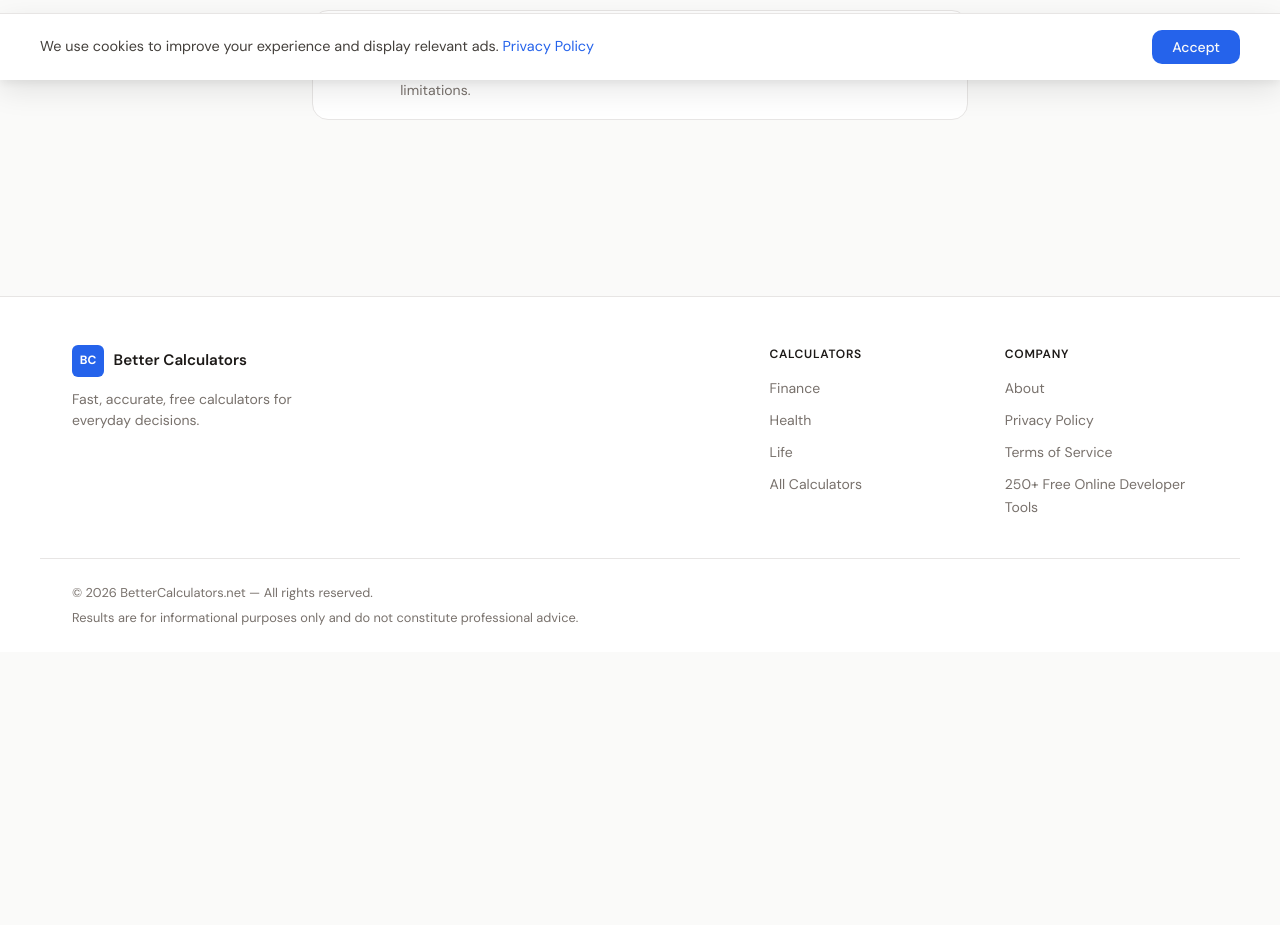
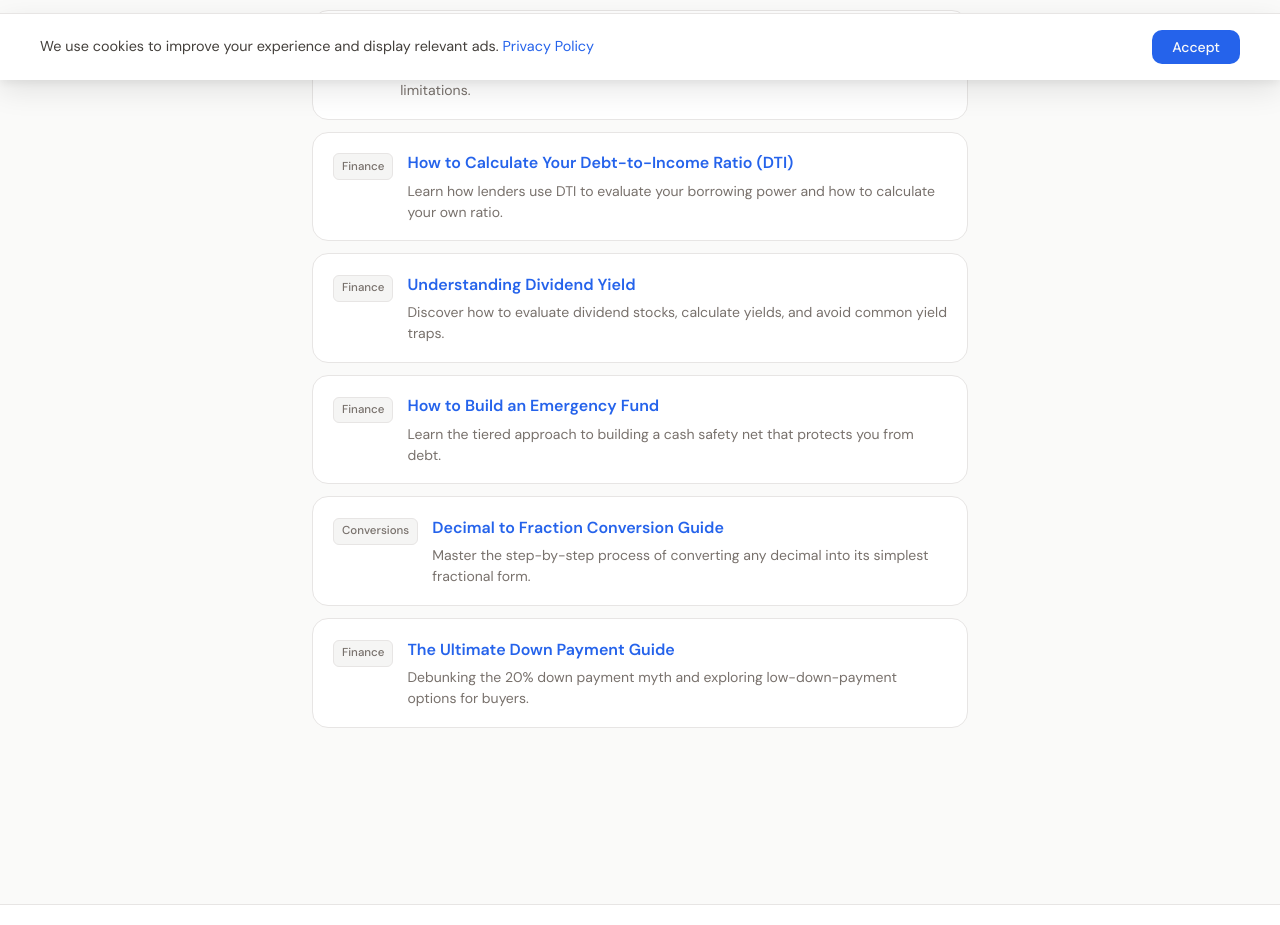
Before and after one commit to CodeAndCalories/better-calculators, a Next.js app: page /guides in a window 1280 px wide. Shown: the part 720-1645 px from the top of the page. Before the commit the page ends 1372 px from the top, so only its background shows below. Built offline with nearby package versions, Linux system fonts and the light colour scheme.

Commit message:
link fix

```diff
--- a/src/app/guides/page.tsx
+++ b/src/app/guides/page.tsx
@@ -21,38 +21,63 @@ const guides = [
   {
     slug: "how-to-calculate-compound-interest",
     title: "How to Calculate Compound Interest",
-    description:
-      "Understand the compound interest formula and how to estimate investment growth over time.",
+    description: "Understand the compound interest formula and how to estimate investment growth over time.",
     category: "Finance",
   },
   {
     slug: "mortgage-refinance-strategies",
     title: "Mortgage Refinance Strategies",
-    description:
-      "Learn when refinancing makes sense and how to calculate your break-even point.",
+    description: "Learn when refinancing makes sense and how to calculate your break-even point.",
     category: "Finance",
   },
   {
     slug: "profit-margin-optimization",
     title: "Profit Margin Optimization",
-    description:
-      "Calculate gross, operating, and net margins and find strategies to improve business profitability.",
+    description: "Calculate gross, operating, and net margins and find strategies to improve business profitability.",
     category: "Finance",
   },
   {
     slug: "debt-snowball-vs-avalanche",
     title: "Debt Snowball vs. Avalanche",
-    description:
-      "Compare the two leading debt payoff strategies and choose the right one for your situation.",
+    description: "Compare the two leading debt payoff strategies and choose the right one for your situation.",
     category: "Finance",
   },
   {
     slug: "how-to-calculate-bmi",
     title: "How to Calculate BMI",
-    description:
-      "Learn how body mass index is calculated, how to interpret the results, and its key limitations.",
+    description: "Learn how body mass index is calculated, how to interpret the results, and its key limitations.",
     category: "Health",
   },
+  {
+    slug: "debt-to-income-ratio-guide",
+    title: "How to Calculate Your Debt-to-Income Ratio (DTI)",
+    description: "Learn how lenders use DTI to evaluate your borrowing power and how to calculate your own ratio.",
+    category: "Finance",
+  },
+  {
+    slug: "dividend-yield-investing-guide",
+    title: "Understanding Dividend Yield",
+    description: "Discover how to evaluate dividend stocks, calculate yields, and avoid common yield traps.",
+    category: "Finance",
+  },
+  {
+    slug: "emergency-fund-strategy",
+    title: "How to Build an Emergency Fund",
+    description: "Learn the tiered approach to building a cash safety net that protects you from debt.",
+    category: "Finance",
+  },
+  {
+    slug: "decimal-to-fraction-guide",
+    title: "Decimal to Fraction Conversion Guide",
+    description: "Master the step-by-step process of converting any decimal into its simplest fractional form.",
+    category: "Conversions",
+  },
+  {
+    slug: "down-payment-guide",
+    title: "The Ultimate Down Payment Guide",
+    description: "Debunking the 20% down payment myth and exploring low-down-payment options for buyers.",
+    category: "Finance",
+  }
 ];
 
 export default function GuidesPage() {
```
